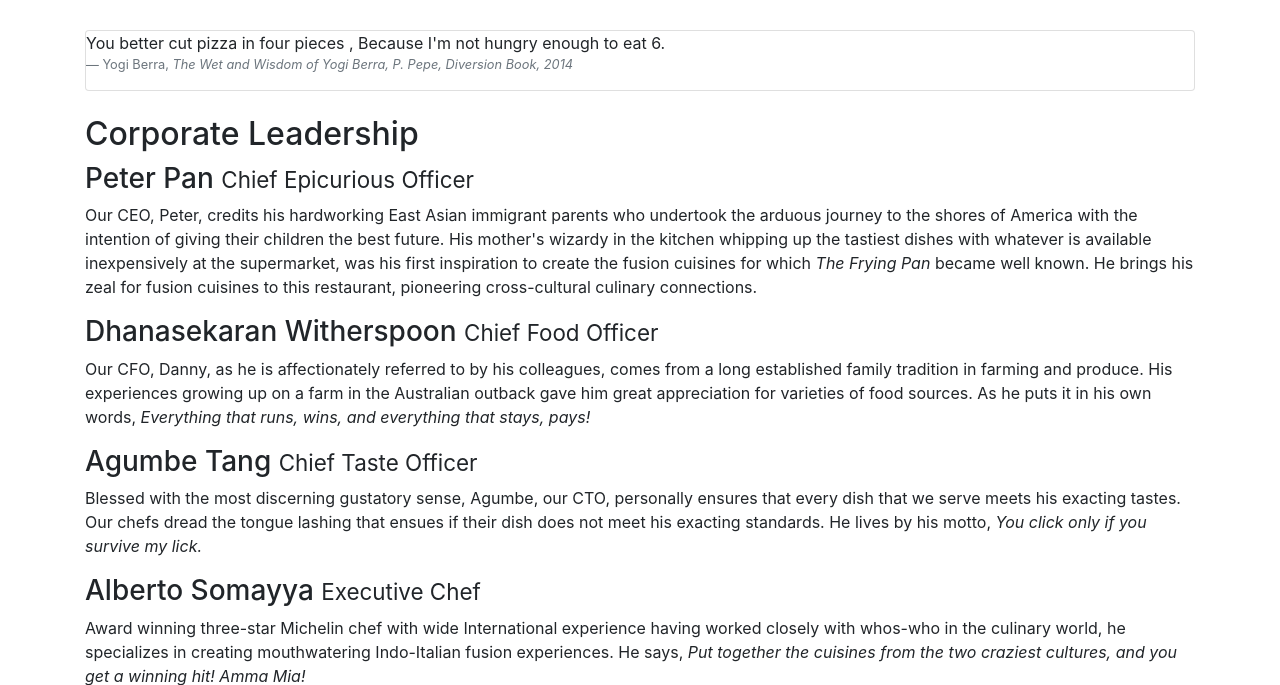
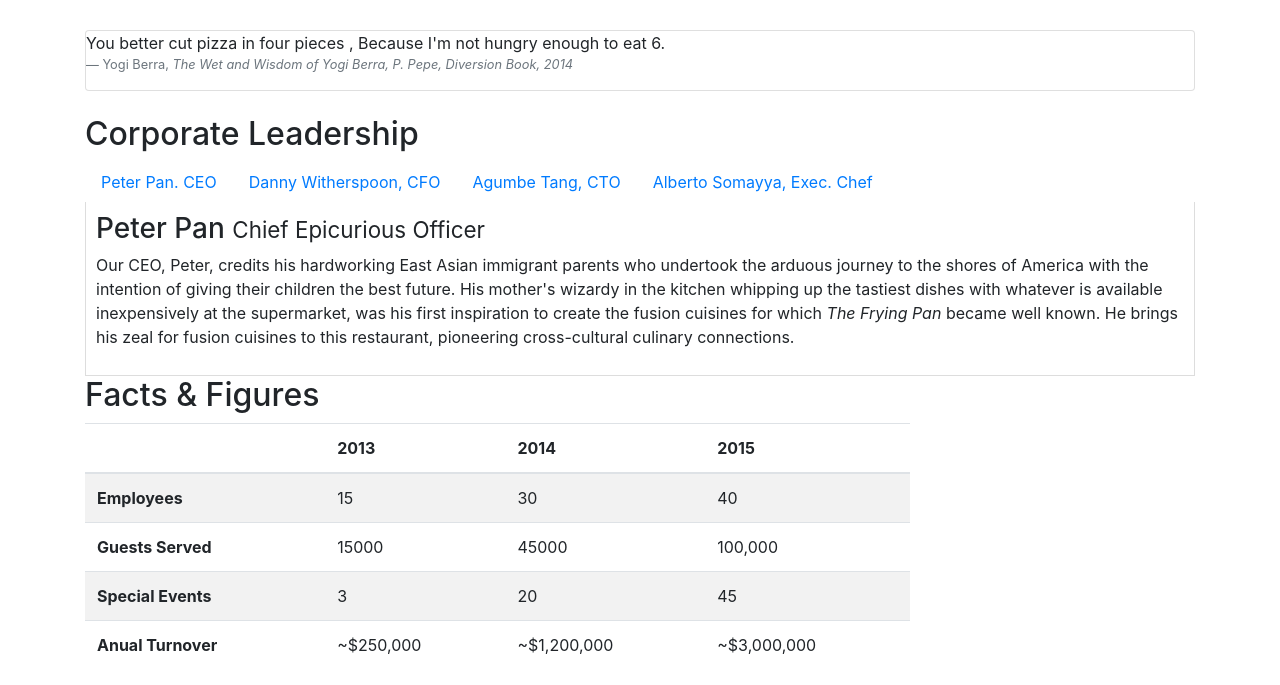
Before and after one commit to pKosulkar/RestroWebApp, a PHP site: page /aboutus.html in a window 1280 px wide. Shown: the part 699-1384 px from the top of the page. Run offline with PHP 8.4, Linux system fonts and the light colour scheme; some libraries are stand-ins or nearby versions.

Commit message:
JS tabs added

```diff
--- a/aboutus.html
+++ b/aboutus.html
@@ -111,14 +111,43 @@
         <div class="row">
             <div class="col-sm-12">
                 <h2>Corporate Leadership</h2>
+                <ul class="nav nav-pills">
+                    <li class="nav-item active">
+                        <a class="nav-link" href="#Peter" data-toggle="tab" role="tab">Peter Pan. CEO</a>
+                    </li>
+                    <li class="nav-item">
+                        <a class="nav-link" href="#Danny" data-toggle="tab" role="tab">Danny Witherspoon, CFO</a>
+                    </li>
+                    <li class="nav-item">
+                        <a class="nav-link" href="#Agumbe" data-toggle="tab" role="tab">Agumbe Tang, CTO</a>
+                    </li>
+                    <li class="nav-item">
+                        <a class="nav-link" href="#Alberto" data-toggle="tab" role="tab">Alberto Somayya, Exec. Chef</a>
+                    </li>
+                </ul>
+                <div class="tab-content">
+
+                    <div role="tabpanel" class="tab-pane fade show active" id="Peter">
                     <h3>Peter Pan <small>Chief Epicurious Officer</small></h3>
                     <p>Our CEO, Peter, credits his hardworking East Asian immigrant parents who undertook the arduous journey to the shores of America with the intention of giving their children the best future. His mother's wizardy in the kitchen whipping up the tastiest dishes with whatever is available inexpensively at the supermarket, was his first inspiration to create the fusion cuisines for which <em>The Frying Pan</em> became well known. He brings his zeal for fusion cuisines to this restaurant, pioneering cross-cultural culinary connections.</p>
+                    </div>
+
+                    <div role="tabpanel" class="tab-pane fade" id="Danny">
                     <h3>Dhanasekaran Witherspoon <small>Chief Food Officer</small></h3>
                     <p>Our CFO, Danny, as he is affectionately referred to by his colleagues, comes from a long established family tradition in farming and produce. His experiences growing up on a farm in the Australian outback gave him great appreciation for varieties of food sources. As he puts it in his own words, <em>Everything that runs, wins, and everything that stays, pays!</em></p>
+                    </div>
+
+                    <div role="tabpanel" class="tab-pane fade" id="Agumbe">
                     <h3>Agumbe Tang <small>Chief Taste Officer</small></h3>
                     <p>Blessed with the most discerning gustatory sense, Agumbe, our CTO, personally ensures that every dish that we serve meets his exacting tastes. Our chefs dread the tongue lashing that ensues if their dish does not meet his exacting standards. He lives by his motto, <em>You click only if you survive my lick.</em></p>
+                    </div>
+
+                    <div role="tabpanel" class="tab-pane fade" id="Alberto">
                     <h3>Alberto Somayya <small>Executive Chef</small></h3>
                     <p>Award winning three-star Michelin chef with wide International experience having worked closely with whos-who in the culinary world, he specializes in creating mouthwatering Indo-Italian fusion experiences. He says, <em>Put together the cuisines from the two craziest cultures, and you get a winning hit! Amma Mia!</em></p>
+                    </div>
+
+                </div>
             </div>
         </div>
         <div class="row">
--- a/css/styles.css
+++ b/css/styles.css
@@ -34,3 +34,9 @@ body{
 .navbar-inverse{
     background-color: #512DA8;
 }
+.tab-content{
+    border-left: 1px solid #ddd;
+    border-right: 1px solid #ddd;
+    border-bottom: 1px solid #ddd;
+    padding: 10px;
+}
--- a/index.html
+++ b/index.html
@@ -46,7 +46,7 @@
                     <img src="img/logo.png" class="img-fluid">
                 </div>
                 <div class="col col-sm-3 align-self-center">
-                        <a role="button" class="btn btn-success"> Reserve</a>
+                        <a role="button" class="btn btn-success btn-block" href="#MyCard"> Reserve</a>
                 </div>
             </div>
         </div>
@@ -102,7 +102,7 @@
             </div>
         </div>
         <div class="col-12 col-sm-8 offset-sm-2 mb-5">
-                <div class="card">
+                <div class="card" id="MyCard">
                     <h3 class="card-header bg-success text-white">Reserve a Table</h3>
                     <div class="card-block">
                         <form>
```
Lines whose indentation alone changed are shown as unchanged.
